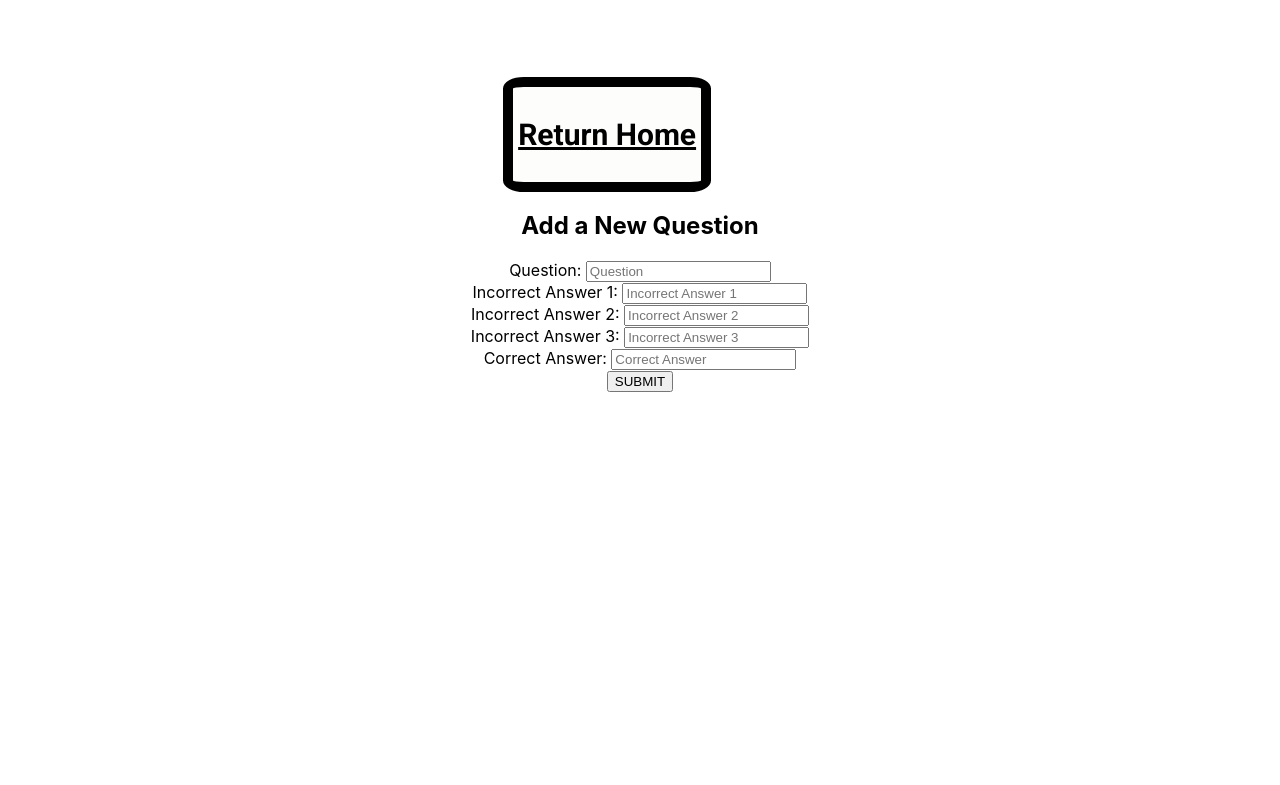
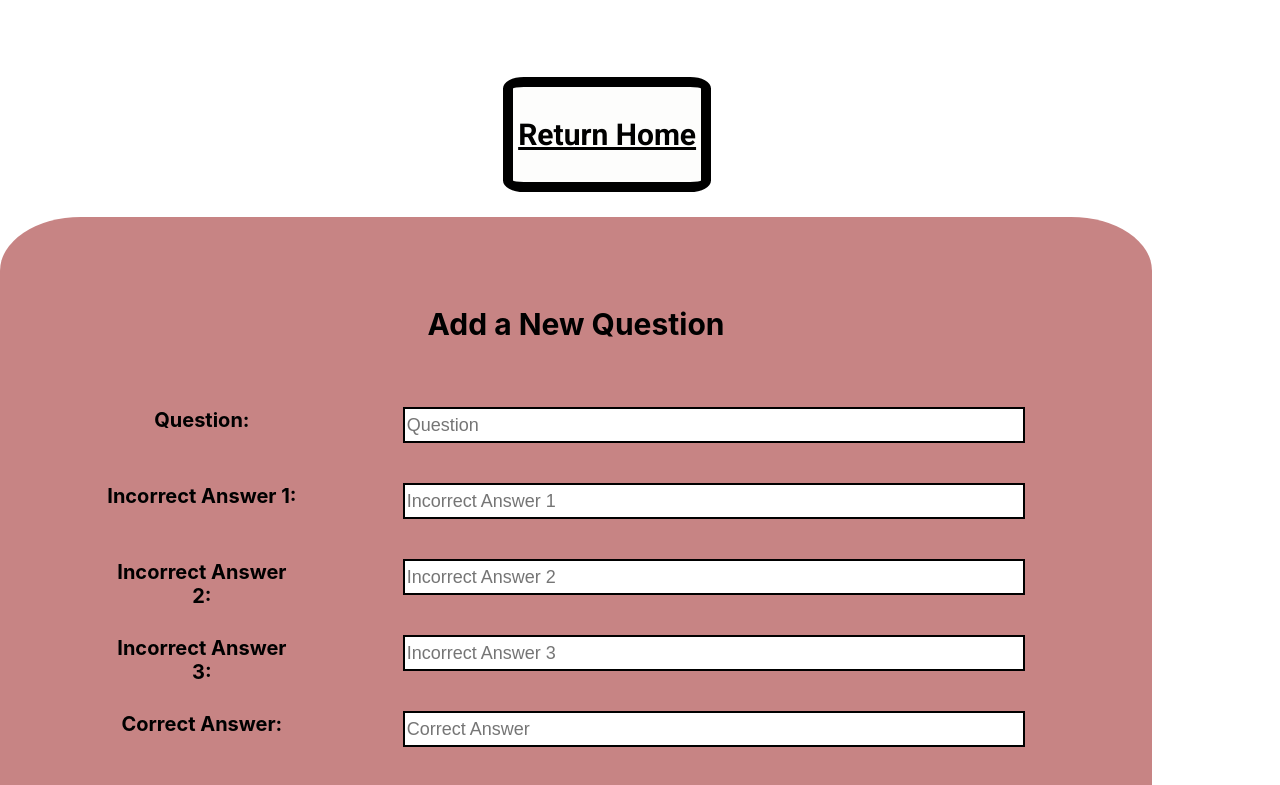
Before and after one commit to KarrarQ/trivialdispute, a React (Create React App) app: page /form in a window 1280 px wide. Shown: the top 785 px of the page. Built offline with nearby package versions, Linux system fonts and the light colour scheme.

Commit message:
Added form stylings

```diff
--- a/src/components/Form/Form.css
+++ b/src/components/Form/Form.css
@@ -0,0 +1,57 @@
+form {
+    margin-top: 2%;
+    margin-bottom: 5%;
+    display: flex;
+    flex-direction: column;
+    justify-content: flex-start;
+    background-color: rgb(199, 132, 132);
+    height: 40em;
+    width: 80%;
+    padding: 5%;
+    border-radius: 7%;
+  }
+
+
+  .question-input,
+  button {
+    margin: 20px;
+    width: 60%;
+    height: 30px;
+    border: 2px solid black;
+    font-size: 18px;
+  }
+
+  .label-form {
+    width: 190px;
+    display: inline-block;
+    margin-top: 2%;
+    font-weight: bolder;
+    font-size: 20px;
+  }
+
+  .form-container {
+    margin-top: 2%;
+  }
+
+  .question-container {
+    display: flex;
+    justify-content: space-around;
+  }
+
+  .new-question-button {
+    width: 20%;
+    height: 12%;
+    border-radius: 20px;
+    background-color: #fbfbfab3;
+    color: black;
+    font-size: large;
+  }
+
+  .new-question-button:hover {
+    background-color: grey;
+    box-shadow: 0 12px 16px 0 rgba(0,0,0,0.24),0 17px 50px 0 rgba(0,0,0,0.19);
+  }
+
+  .add-question-text {
+    font-size: 30px;
+  }
```
